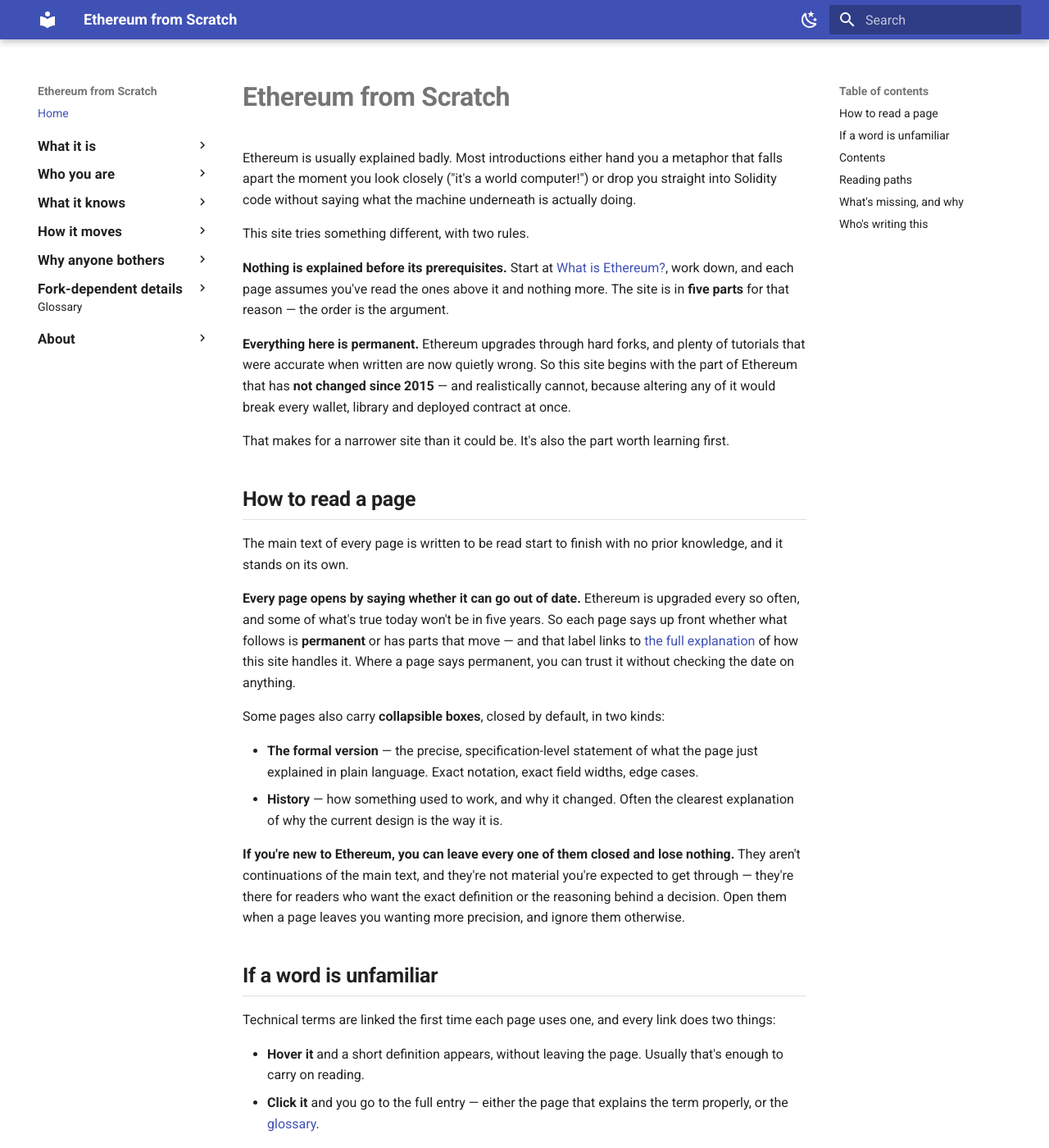
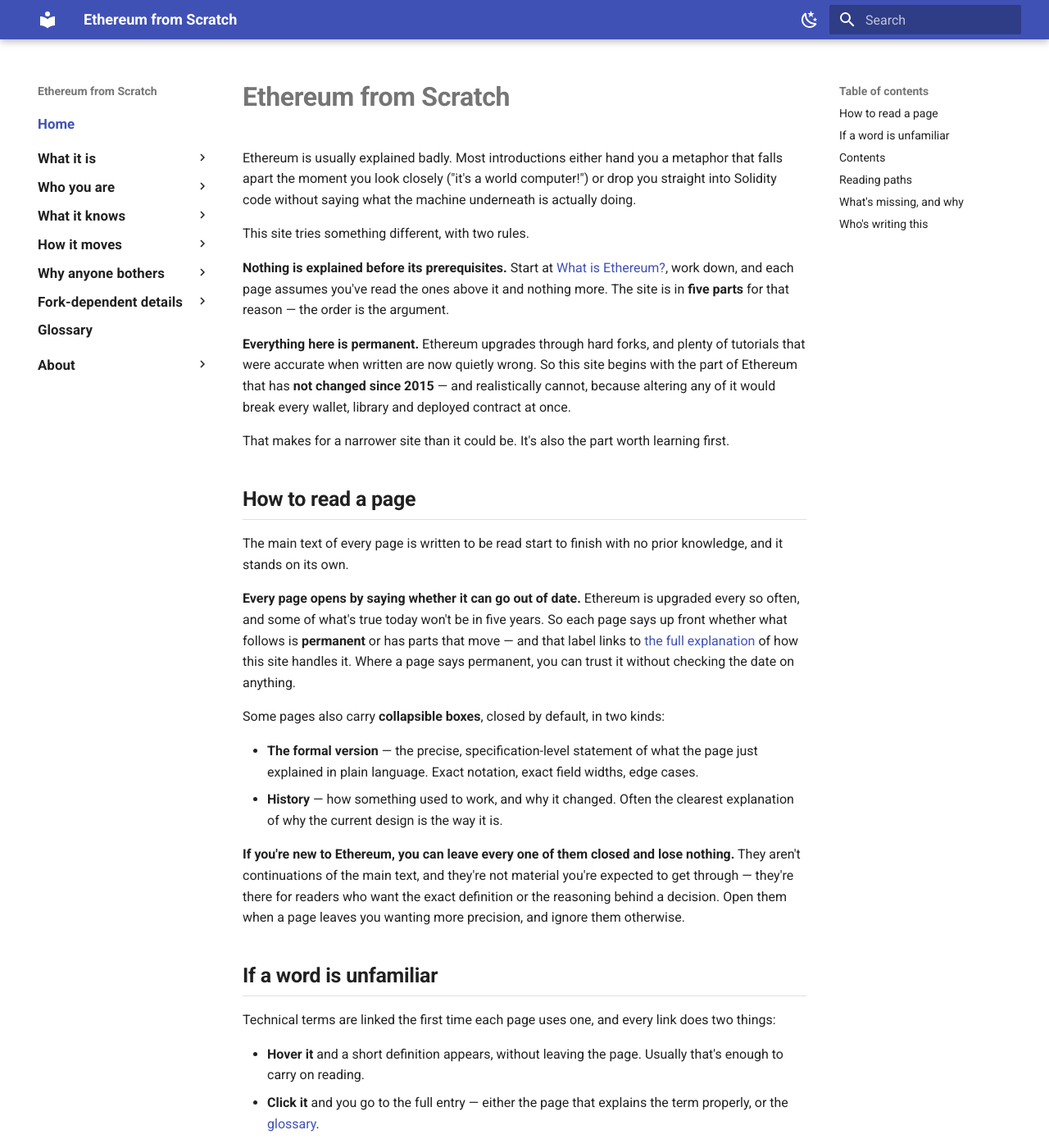
Before and after one commit to davide-stocco/ethereum-from-scratch, an MkDocs documentation site: the page built from docs/index.md, in a window 1280 px wide and 1400 px high. Shown: the whole window at 82% size. Built offline with MkDocs 1.6.1 and Material for MkDocs 9.7.7, drawn with Linux system fonts in a browser that asks for light colours.

Commit message:
Style Home and Glossary like the other top-level entries
Both are pages rather than sections, so they never matched a selector
keyed on .md-nav__item--nested and rendered at page size among the part
labels - which made the two most-used links in the menu look like
orphans.

Rank 1 is now keyed on being top-level rather than on being a section,
which covers the five parts, Home, Glossary, and anything else that ends
up there later. The deeper rules are unaffected: both require a nested
ancestor, which a top-level page does not have.

```diff
--- a/docs/stylesheets/extra.css
+++ b/docs/stylesheets/extra.css
@@ -240,8 +240,11 @@
    Size carries the rank, not capitals: small caps shout, and these labels are
    read far more often than they are clicked. */
 
-/* Rank 1 — the part: "Who you are" */
-.md-nav--primary > .md-nav__list > .md-nav__item--nested > .md-nav__link {
+/* Rank 1 — anything at the top of the menu. Mostly the five parts, but also
+   the standalone pages up there: Home and Glossary. Keyed on being top-level
+   rather than on being a section, or those two render at page size among the
+   part labels and look like orphans. */
+.md-nav--primary > .md-nav__list > .md-nav__item > .md-nav__link {
   font-weight: 700;
   font-size: 0.84rem;
   line-height: 1.45;
```
